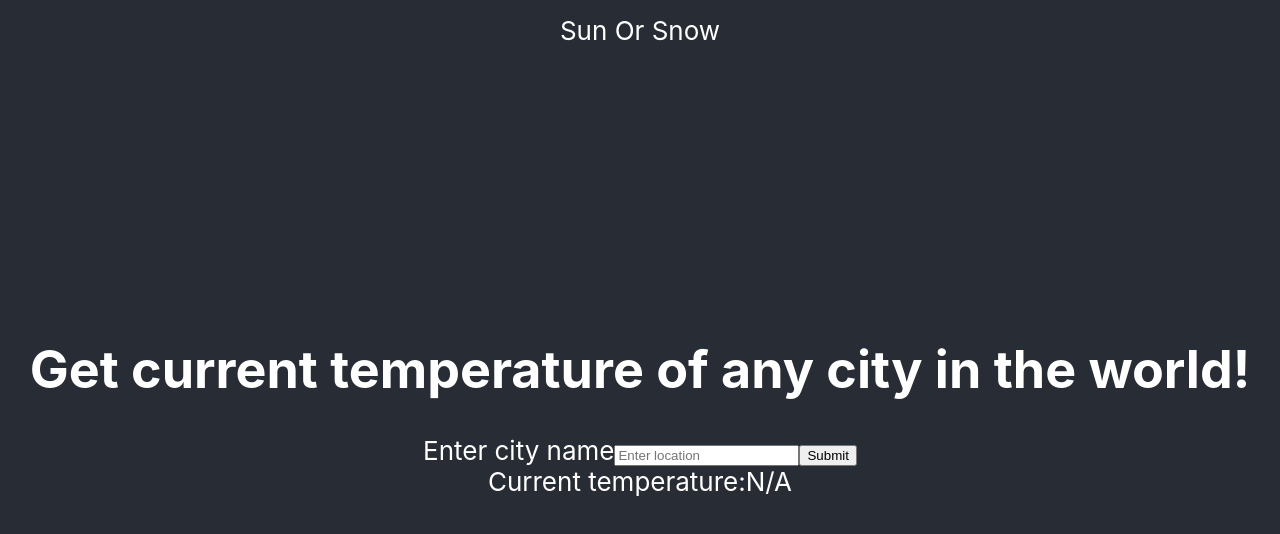
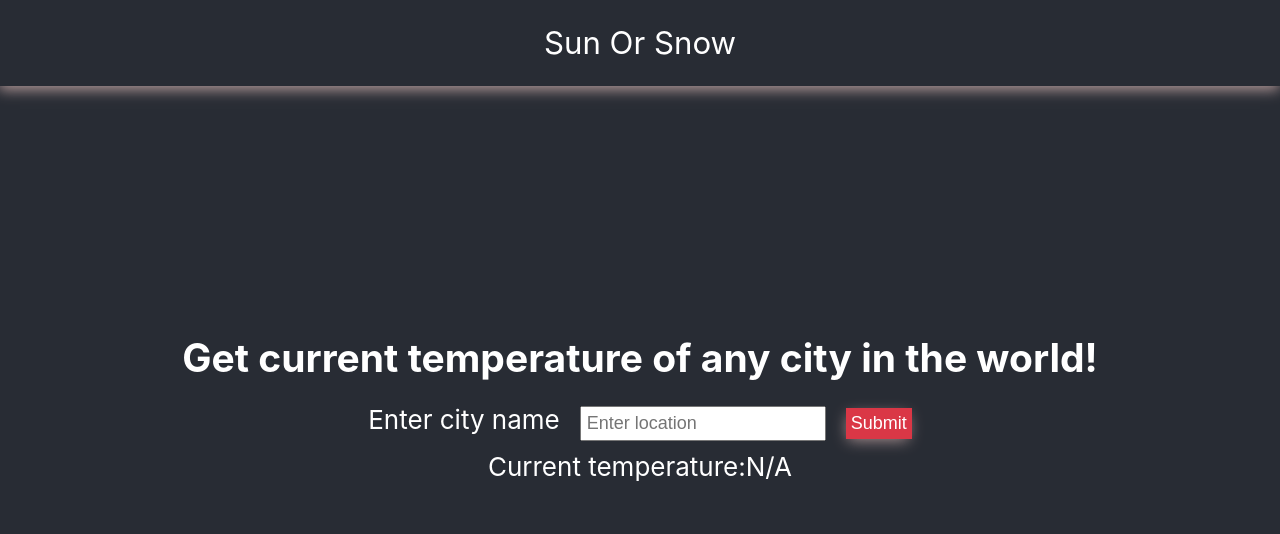
Before and after one commit to ziyadElon/weather-app, a React (Create React App) app in the folder weather-app/: page / in a window 1280 px wide. Shown: the top 534 px of the page. Built offline with nearby package versions, Linux system fonts and the light colour scheme.

Commit message:
layout and basic styling

```diff
--- a/weather-app/src/App.css
+++ b/weather-app/src/App.css
@@ -1,5 +1,13 @@
 .App {
   text-align: center;
+}
+
+h1, h2 {
+  margin: 15px;
+}
+
+h1 {
+  font-size: 1.5em
 }
 
 .App-logo {
@@ -19,23 +27,46 @@ body {
 }
 
 header {
+  display: flex;
   position: absolute;
   top: 0;
   left: 0;
   right: 0;
-  height: 80px;
+  height: 7vh;
   padding: 15px;
+  box-shadow: -1px 4px 13px 0px rgba(173,149,149,1);
+  justify-content: center;
+  align-items: center;
+  font-size: 1.2em;
 }
 
-.App-link {
-  color: #61dafb;
+.input-section button {
+  border: none;
+  color: white;
+  background-color: rgb(218, 55, 70);
+  padding: 5px;
+  font-size: 18px;
+  box-shadow: -1px 4px 15px -3px rgba(173,149,149,1);
+  cursor: pointer;
 }
 
-@keyframes App-logo-spin {
-  from {
-    transform: rotate(0deg);
-  }
-  to {
-    transform: rotate(360deg);
-  }
+.input-section input {
+  font-size: 18px;
+  padding: 5px;
 }
+
+.input-section * {
+  margin: 10px;
+}
+
+.location-data__main {
+  margin: 20px;
+  border: 1px solid rgba(255, 255, 255, 0.7);
+  display: flex;
+  justify-content: center;
+  align-items: center;
+}
+
+.location-data__main strong {
+    font-size: 1.5em;
+}
```
